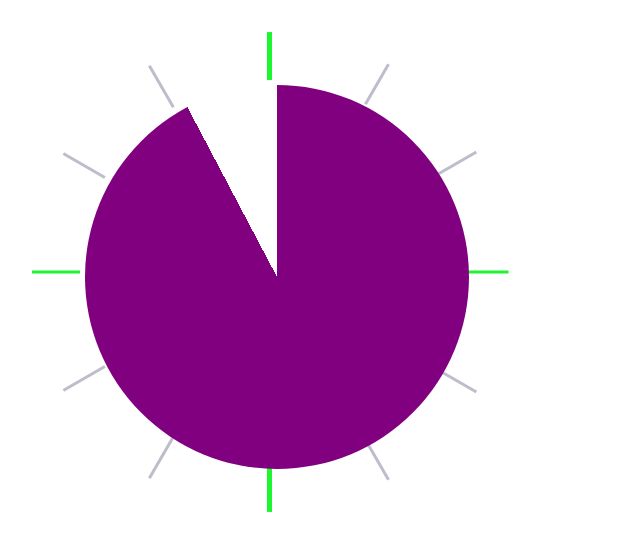
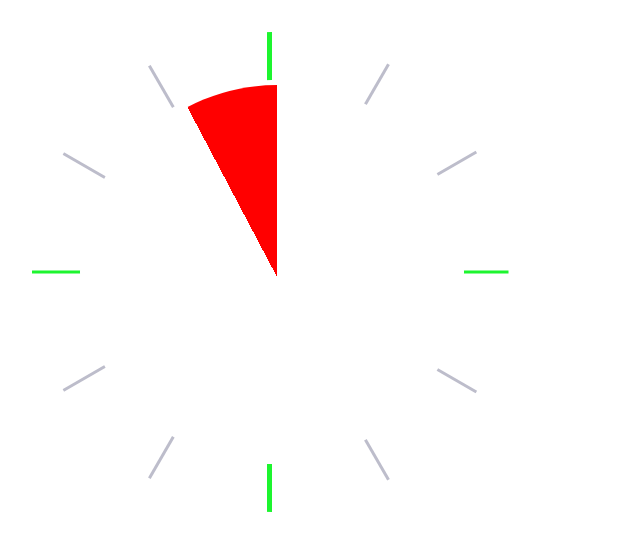
Before and after one commit to HugoKawamata/clockblocker, a React (Create React App) app: page / in a window 1280 px wide. Shown: the top 550 px of the page, without its empty margins (0-640 px from the left). Built offline with nearby package versions, Linux system fonts and the light colour scheme.

Commit message:
✨ Swap pie chart sides

```diff
--- a/src/App.css
+++ b/src/App.css
@@ -85,13 +85,11 @@
 }
 
 .clock-block:before {
-  /* --progress:60; */
   --b:10px;
-  --c:purple;
 
   content: "";
   position: absolute;
   border-radius: 50%;
   inset: 0;
-  background: conic-gradient(var(--c) calc(var(--progress)*1%),#0000 0);
+  background: conic-gradient(#0000 calc(var(--progress)*1%), red 0%);
 }
```
